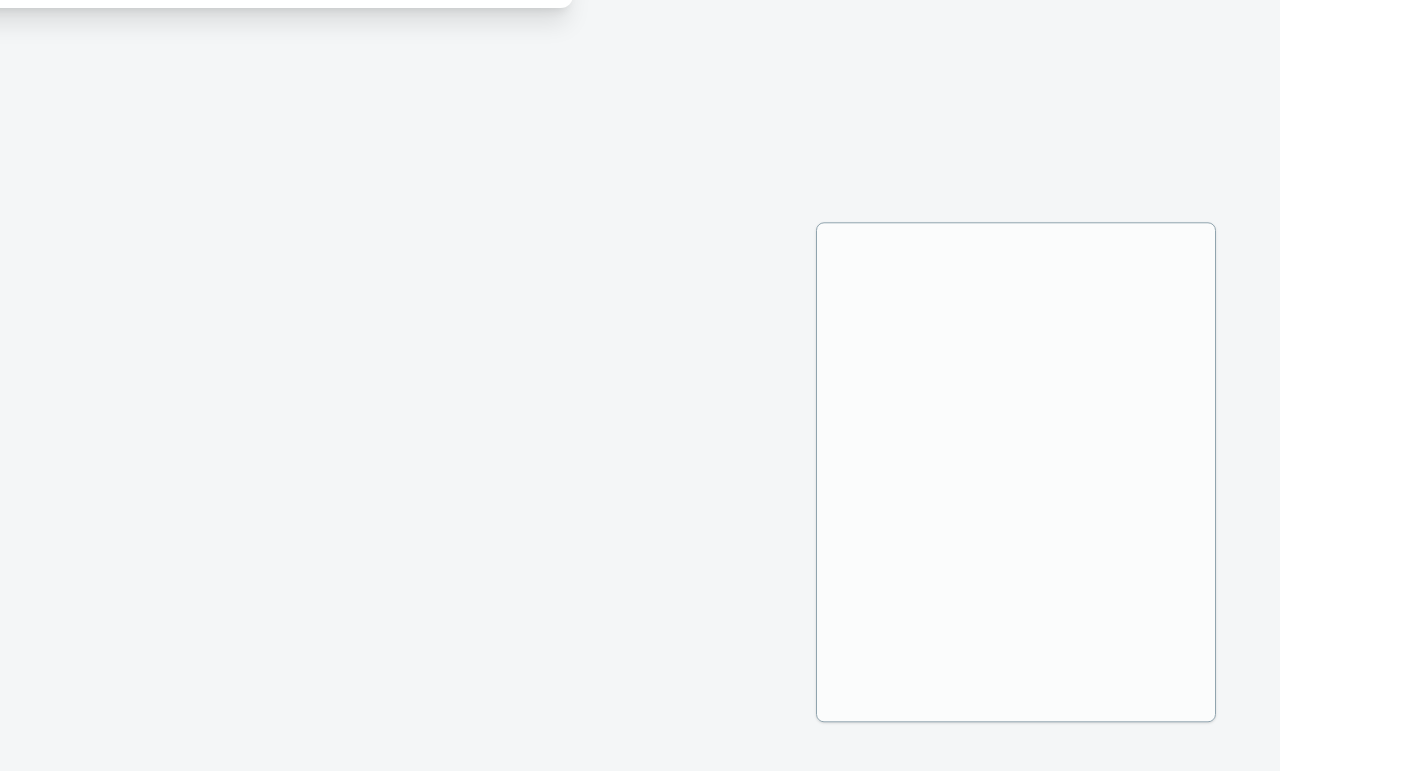
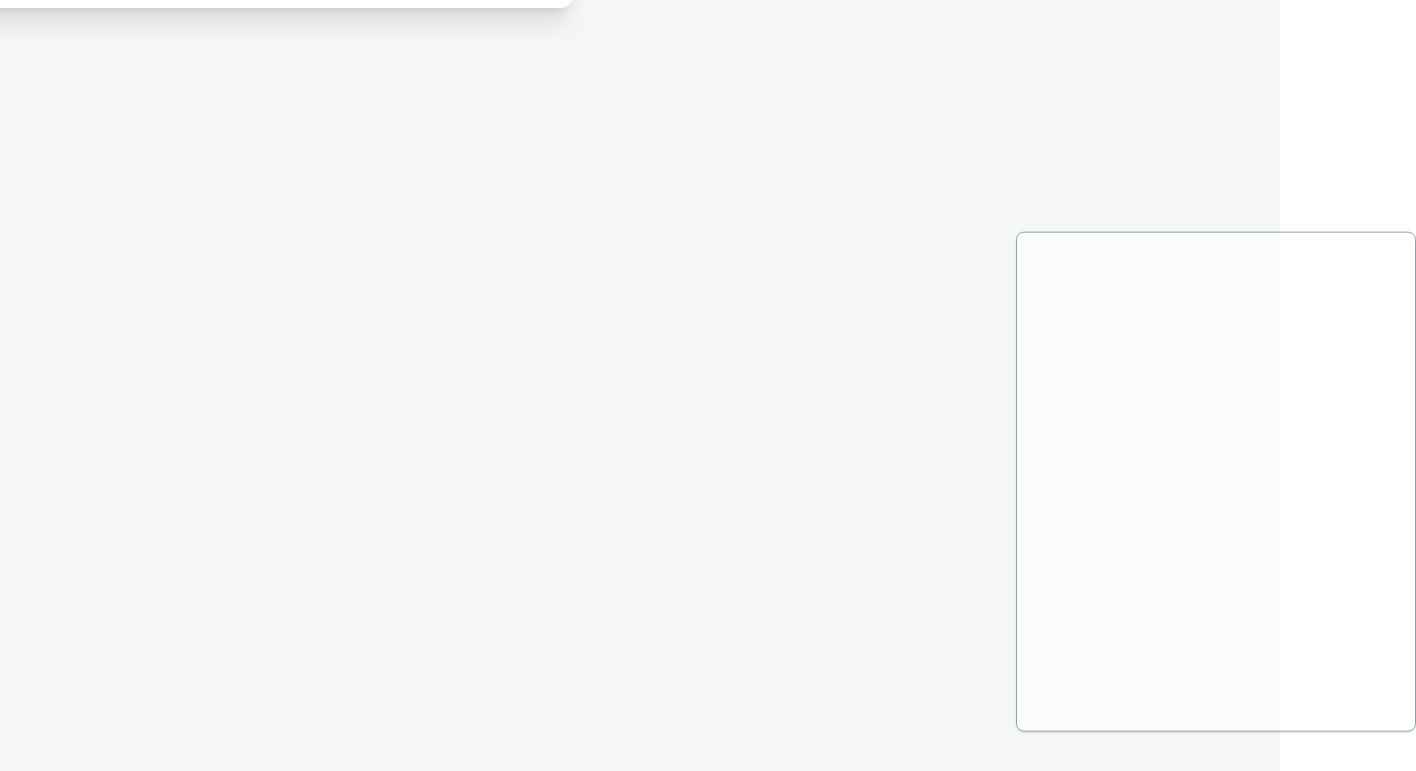
Before and after one commit to TSA-Group/tsa_group_starter, a Next.js app: page / in a window 1280 px wide. Shown: the part 397-1168 px from the top of the page, 1416 px wide, since content can reach past the window. Built offline with nearby package versions, Linux system fonts and the light colour scheme; a web font is replaced by a local one.

Commit message:
Update page.tsx

```diff
--- a/app/page.tsx
+++ b/app/page.tsx
@@ -84,8 +84,8 @@ export default function Home() {
               y: yBox,
               height: "500px",
               width: "400px",
-              marginLeft: "600px",
-              marginBottom: "1000px",
+              marginLeft: "800px",
+              marginBottom: "650px",
             }}
           />
 
```
